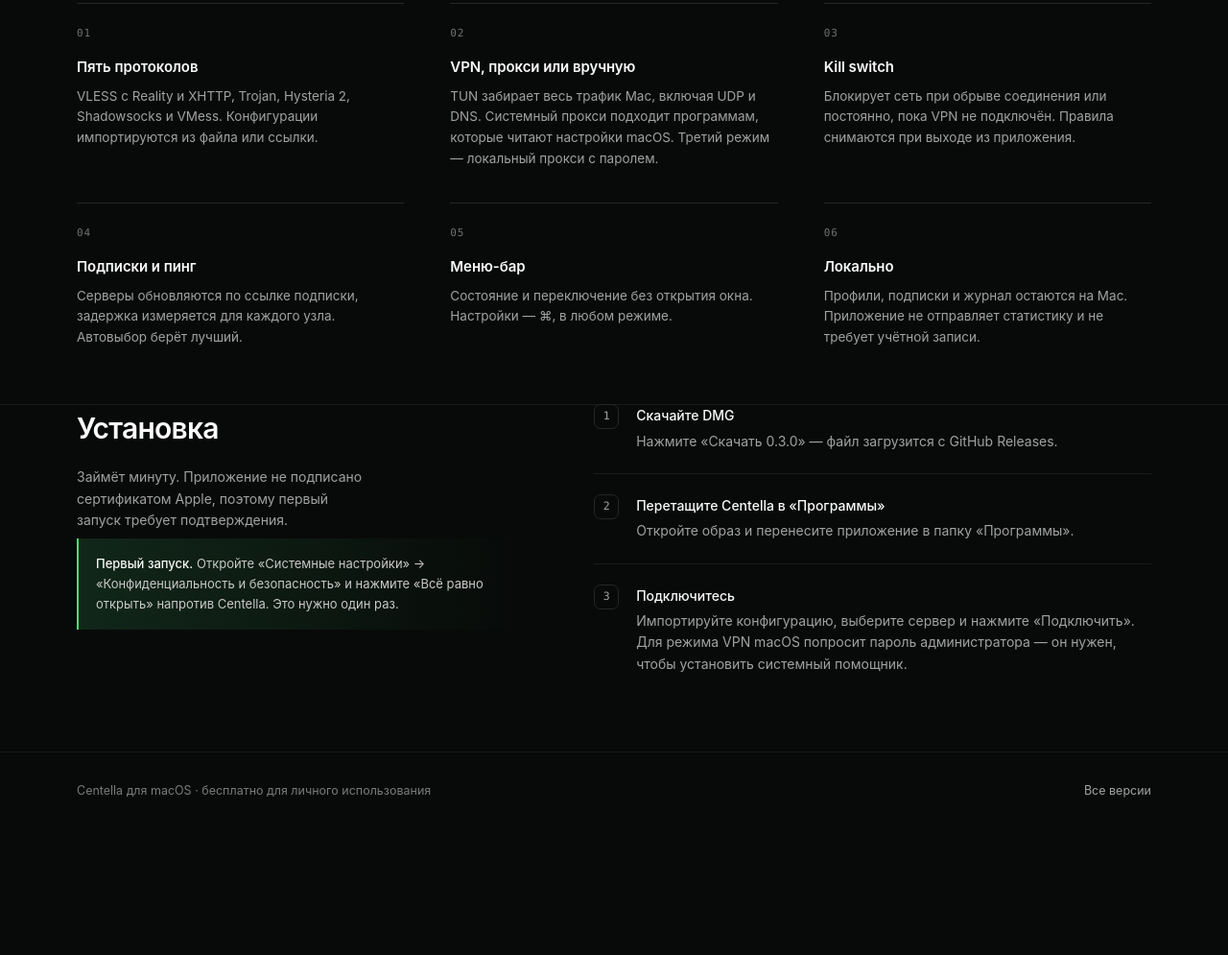
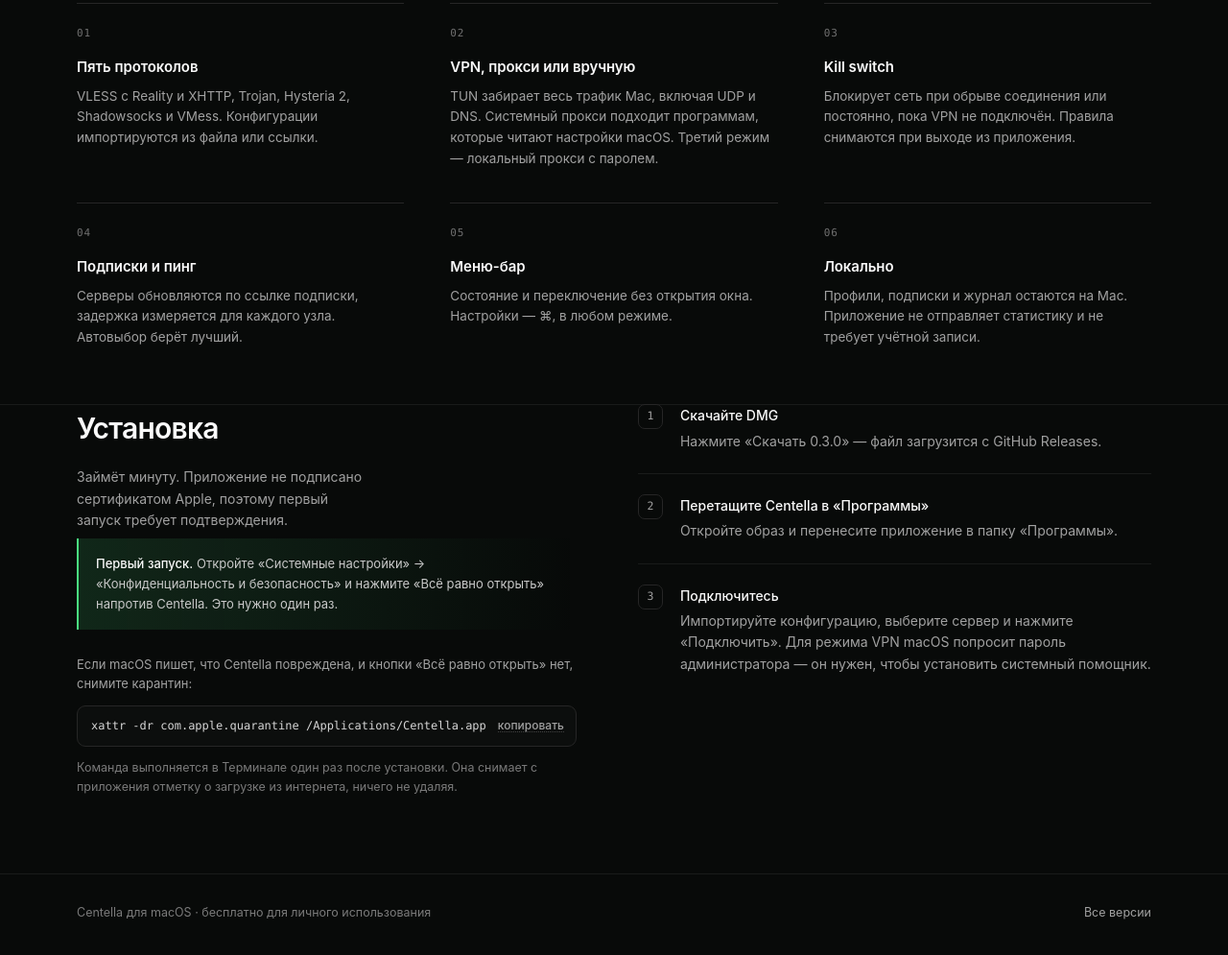
Before and after one commit to LostCode09/centella-download, a plain HTML site: page index.html in a window 1280 px wide. Shown: the part 827-1822 px from the top of the page at 96% size. Before the commit the page ends 1701 px from the top, so only its background shows below. Drawn offline with Linux system fonts and the light colour scheme.

Commit message:
DMG with first-launch note; quarantine instructions

```diff
--- a/index.html
+++ b/index.html
@@ -388,6 +388,50 @@
 
   .callout strong { color: var(--ink); font-weight: 500; }
 
+  .fix { margin-top: 26px; }
+
+  .fix p {
+    margin: 0 0 12px;
+    font-size: 13px;
+    line-height: 1.6;
+    color: var(--muted);
+  }
+
+  .fix .hint { margin: 12px 0 0; font-size: 12.5px; color: #7a7a7a; }
+
+  .command {
+    display: flex;
+    align-items: center;
+    gap: 12px;
+    padding: 11px 12px 11px 14px;
+    border: 1px solid var(--line);
+    border-radius: 9px;
+    background: #0C0E0D;
+    overflow-x: auto;
+  }
+
+  .command code {
+    flex: 1;
+    min-width: max-content;
+    font-family: ui-monospace, "SF Mono", Menlo, monospace;
+    font-size: 12px;
+    color: #D6D6D6;
+  }
+
+  .command button {
+    appearance: none;
+    flex: none;
+    border: 0;
+    background: none;
+    padding: 0;
+    font: 500 12px/1 -apple-system, BlinkMacSystemFont, system-ui, sans-serif;
+    color: var(--muted);
+    cursor: pointer;
+    border-bottom: 1px dotted #404040;
+  }
+
+  .command button:hover { color: var(--accent); border-color: var(--accent); }
+
   /* ---------- footer ---------- */
 
   footer {
@@ -464,8 +508,8 @@
         <span>macOS 15 Sequoia или новее</span>
         <span>32 МБ</span>
         <span class="sha">
-          SHA-256&nbsp;c8a4c9eb…aee1e1
-          <button type="button" data-sha="c8a4c9eb008d7ca982e1c88ed8260ca9cb77519bc37b505dd1cb13e6faff3d28">копировать</button>
+          SHA-256&nbsp;87f85d2d…4a24a2
+          <button type="button" data-copy="87f85d2d9b462dc3c1b20c7583f3bf47fbb9940d276e46e99f7ddc8a8a4a24a2">копировать</button>
         </span>
       </p>
     </div>
@@ -525,6 +569,15 @@
         <div class="callout">
           <strong>Первый запуск.</strong> Откройте «Системные настройки» → «Конфиденциальность и безопасность» и нажмите «Всё равно открыть» напротив Centella. Это нужно один раз.
         </div>
+
+        <div class="fix">
+          <p>Если macOS пишет, что Centella повреждена, и кнопки «Всё равно открыть» нет, снимите карантин:</p>
+          <div class="command">
+            <code>xattr -dr com.apple.quarantine /Applications/Centella.app</code>
+            <button type="button" data-copy="xattr -dr com.apple.quarantine /Applications/Centella.app">копировать</button>
+          </div>
+          <p class="hint">Команда выполняется в Терминале один раз после установки. Она снимает с приложения отметку о загрузке из интернета, ничего не удаляя.</p>
+        </div>
       </div>
 
       <ol class="steps">
@@ -555,17 +608,16 @@
 </footer>
 
 <script>
-  const button = document.querySelector('[data-sha]');
-  if (button) {
+  document.querySelectorAll('[data-copy]').forEach((button) => {
     button.addEventListener('click', async () => {
       try {
-        await navigator.clipboard.writeText(button.dataset.sha);
+        await navigator.clipboard.writeText(button.dataset.copy);
         const original = button.textContent;
         button.textContent = 'скопировано';
         setTimeout(() => { button.textContent = original; }, 1600);
       } catch {}
     });
-  }
+  });
 </script>
 
 </body>
```
